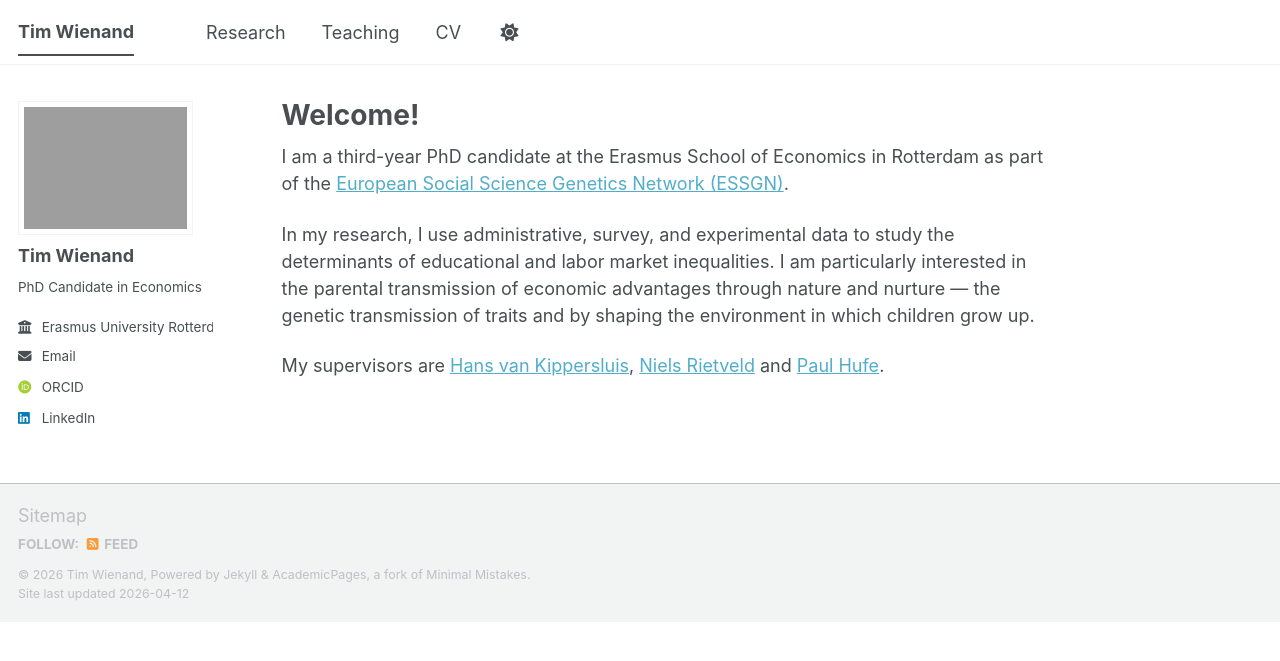
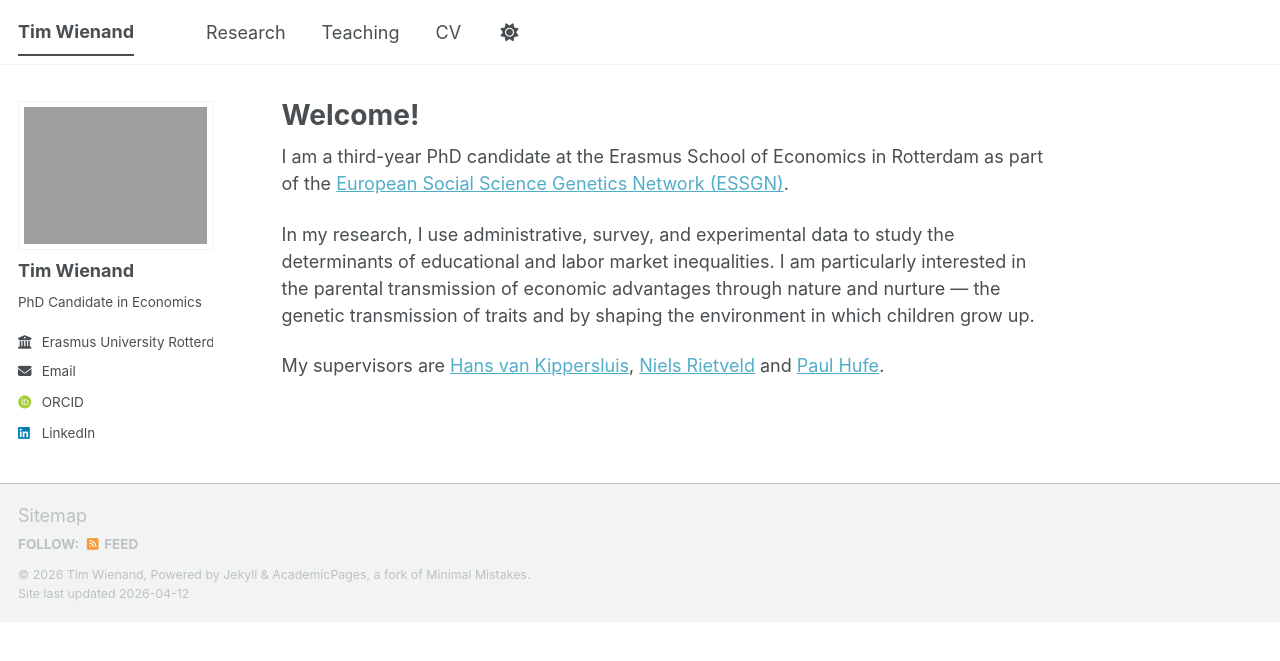
Before and after one commit to twienand/twienand.github.io, a Jekyll site: the page built from _pages/about.md, in a window 1280 px wide. Shown: the top 661 px of the page. Built offline with Jekyll 4.4.1, drawn with Linux system fonts in a browser that asks for light colours; some web fonts are replaced; a script bundle is joined from its source files by our own code; library files that are not in the unit come from our copies.

Commit message:
adjust image size

```diff
--- a/_sass/layout/_sidebar.scss
+++ b/_sass/layout/_sidebar.scss
@@ -154,7 +154,7 @@
   }
 
   img {
-    max-width: 175px;
+    max-width: 300px;
     border-radius: 0%;
 
     @include breakpoint($large) {
```
